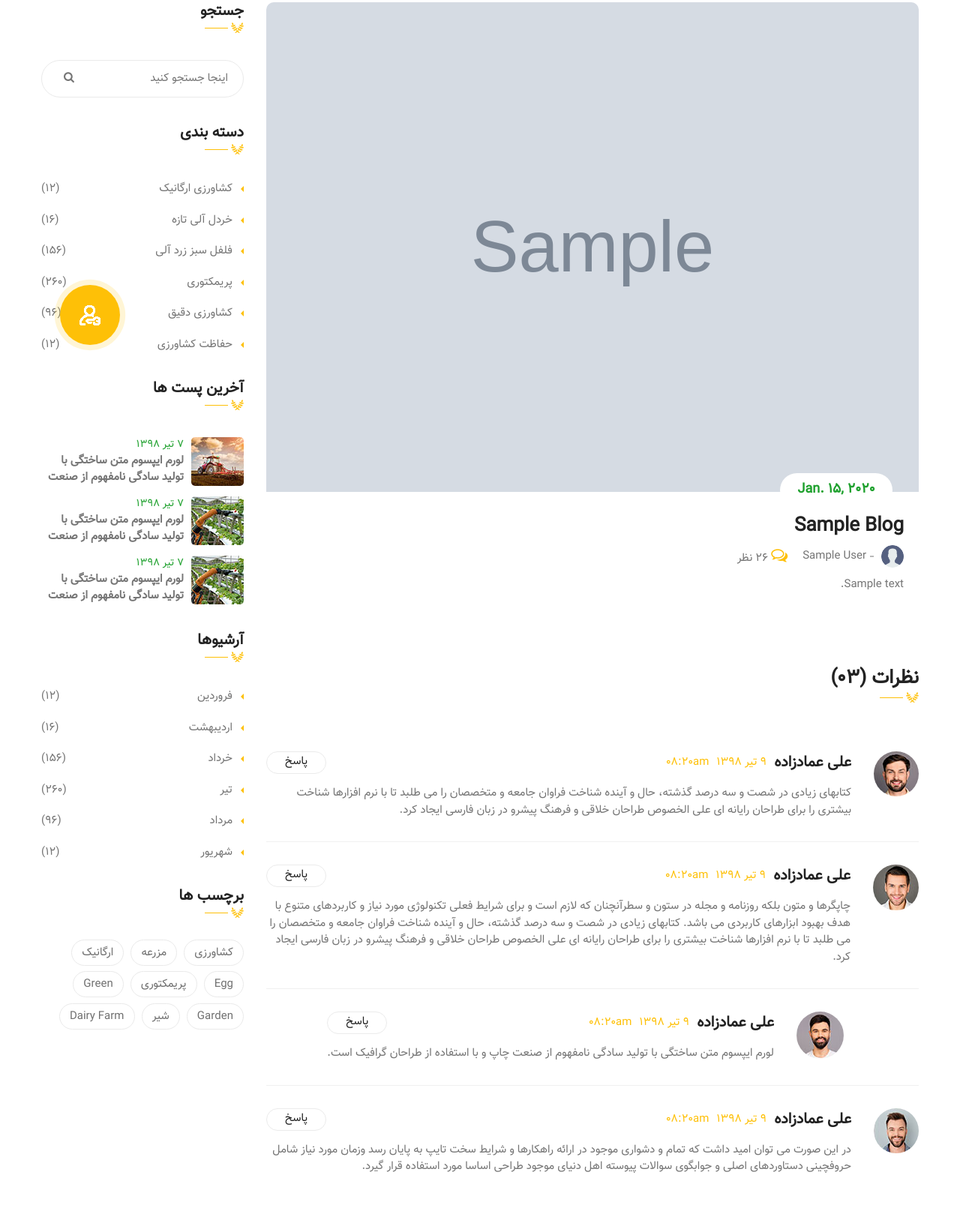
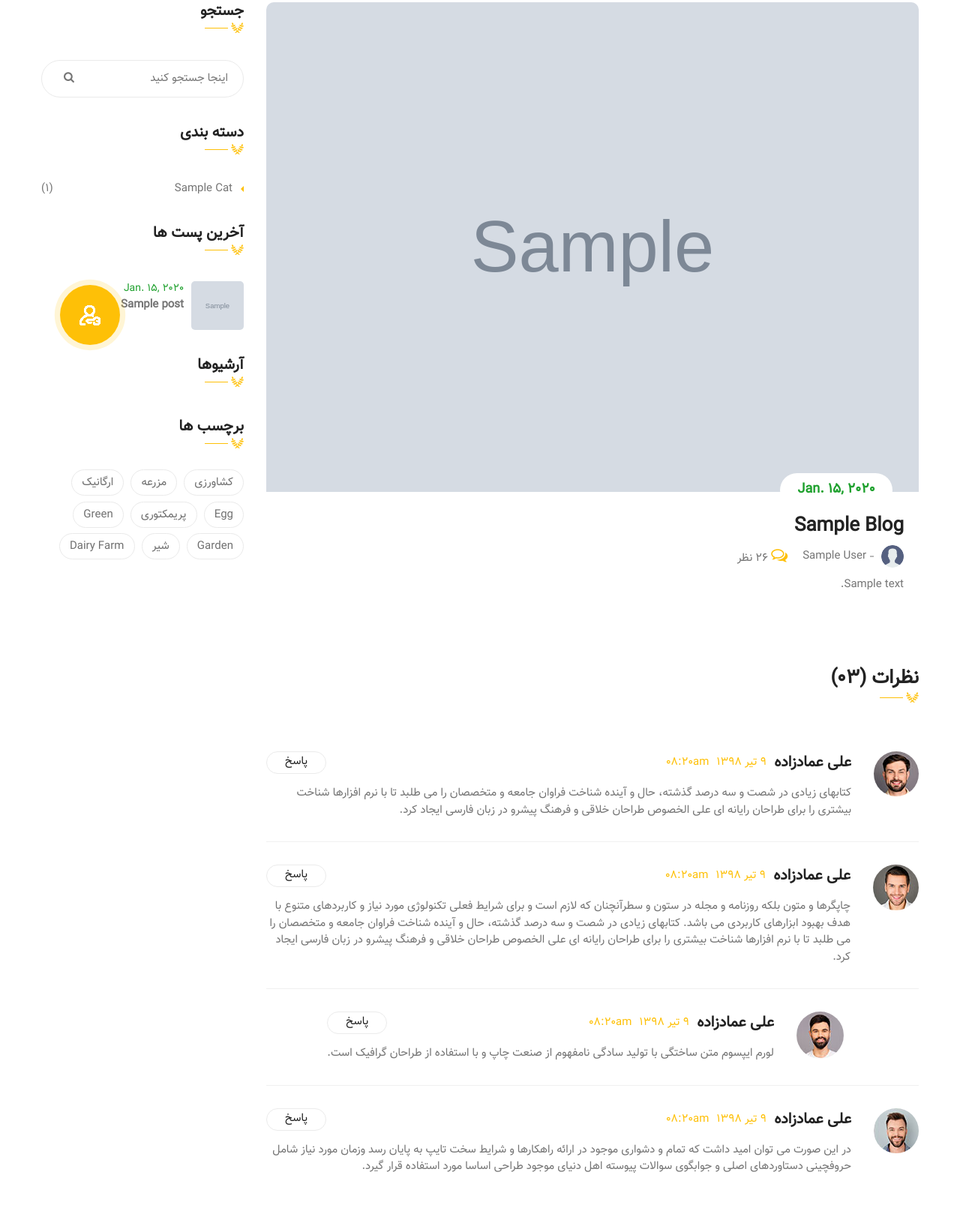
Before and after one commit to poya-kob/sbi-shop, a Django app: template templates/blog/blog_detail.html in a window 1280 px wide. Shown: the part 240-1867 px from the top of the page at 75% size. Run offline with Django 4.2, Linux system fonts and the light colour scheme; the template is opened without the code that fills it: most values are stand-ins (such as "Sample title", 1, 10 or a date in 2020); grey boxes marked "Sample" are stand-in pictures; some libraries are stand-ins or nearby versions.

Commit message:
sidebar posts done

```diff
--- a/blog/mangers.py
+++ b/blog/mangers.py
@@ -4,3 +4,6 @@ from django.db.models import Manager
 class BlogsManager(Manager):
     def get_active_blogs(self):
         return self.get_queryset().filter(is_active=True)
+
+    def get_last_post(self):
+        return self.get_active_blogs().order_by('-id')[:3]
--- /dev/null
+++ b/templates/_shaired/sidebar_post.html
@@ -0,0 +1,18 @@
+<div class="sidebar_post">
+    <ul>
+        {% for post in posts %}
+            <li>
+                <div class="post_image">
+                    <img src="{{ post.image.url }}" height="65" width="70" alt="image">
+                </div>
+                <div class="post_content">
+                    <p>{{ post.modified_date.date }}</p>
+                    <a href="{% url 'blog_detail' pk=post.id title=post.title.split|join:'-' %}">
+                        {{ post.title }}
+                    </a>
+                </div>
+            </li>
+        {% endfor %}
+
+    </ul>
+</div>
--- a/templates/blog/blog_detail.html
+++ b/templates/blog/blog_detail.html
@@ -195,12 +195,11 @@
                             </div>
                             <div class="sidebar_category">
                                 <ul>
-                                    <li><a href="javascript:;">کشاورزی ارگانیک<span>(12)</span></a></li>
-                                    <li><a href="javascript:;">خردل آلی تازه<span>(16)</span></a></li>
-                                    <li><a href="javascript:;">فلفل سبز زرد آلی<span>(156)</span></a></li>
-                                    <li><a href="javascript:;">پریمکتوری<span>(260)</span></a></li>
-                                    <li><a href="javascript:;">کشاورزی دقیق<span>(96)</span></a></li>
-                                    <li><a href="javascript:;">حفاظت کشاورزی<span>(12)</span></a></li>
+                                    {% for cat in categories %}
+                                        <li>
+                                            <a href="javascript:;">{{ cat.title }}<span>({{ cat.blogs.get_active_blogs.count }})</span></a>
+                                        </li>
+                                    {% endfor %}
                                 </ul>
                             </div>
                         </div>
@@ -209,56 +208,14 @@
                                 <h3>آخرین پست ها</h3>
                                 <img src="{% static 'images/footer_underline.png' %}" alt="image">
                             </div>
-                            <div class="sidebar_post">
-                                <ul>
-                                    <li>
-                                        <div class="post_image">
-                                            <img src="images/sidebar_post1.jpg" alt="image">
-                                        </div>
-                                        <div class="post_content">
-                                            <p>7 تیر 1398</p>
-                                            <a href="blog_single.html">لورم ایپسوم متن ساختگی با تولید سادگی نامفهوم
-                                                از صنعت</a>
-                                        </div>
-                                    </li>
-                                    <li>
-                                        <div class="post_image">
-                                            <img src="images/sidebar_post2.jpg" alt="image">
-                                        </div>
-                                        <div class="post_content">
-                                            <p>7 تیر 1398</p>
-                                            <a href="blog_single.html">لورم ایپسوم متن ساختگی با تولید سادگی نامفهوم
-                                                از صنعت</a>
-                                        </div>
-                                    </li>
-                                    <li>
-                                        <div class="post_image">
-                                            <img src="images/sidebar_post2.jpg" alt="image">
-                                        </div>
-                                        <div class="post_content">
-                                            <p>7 تیر 1398</p>
-                                            <a href="blog_single.html">لورم ایپسوم متن ساختگی با تولید سادگی نامفهوم
-                                                از صنعت</a>
-                                        </div>
-                                    </li>
-                                </ul>
-                            </div>
+                            {% include '_shaired/sidebar_post.html' %}
                         </div>
                         <div class="sidebar_block">
                             <div class="sidebar_heading">
                                 <h3>آرشیوها</h3>
                                 <img src="{% static 'images/footer_underline.png' %}" alt="image">
                             </div>
-                            <div class="sidebar_category">
-                                <ul>
-                                    <li><a href="javascript:;">فروردین<span>(12)</span></a></li>
-                                    <li><a href="javascript:;">اردیبهشت<span>(16)</span></a></li>
-                                    <li><a href="javascript:;">خرداد<span>(156)</span></a></li>
-                                    <li><a href="javascript:;">تیر<span>(260)</span></a></li>
-                                    <li><a href="javascript:;">مرداد<span>(96)</span></a></li>
-                                    <li><a href="javascript:;">شهریور<span>(12)</span></a></li>
-                                </ul>
-                            </div>
+
                         </div>
 
                         <div class="sidebar_block">
```
Also changed, not shown: blog/views.py (+9 -1 lines), 2 other files.
